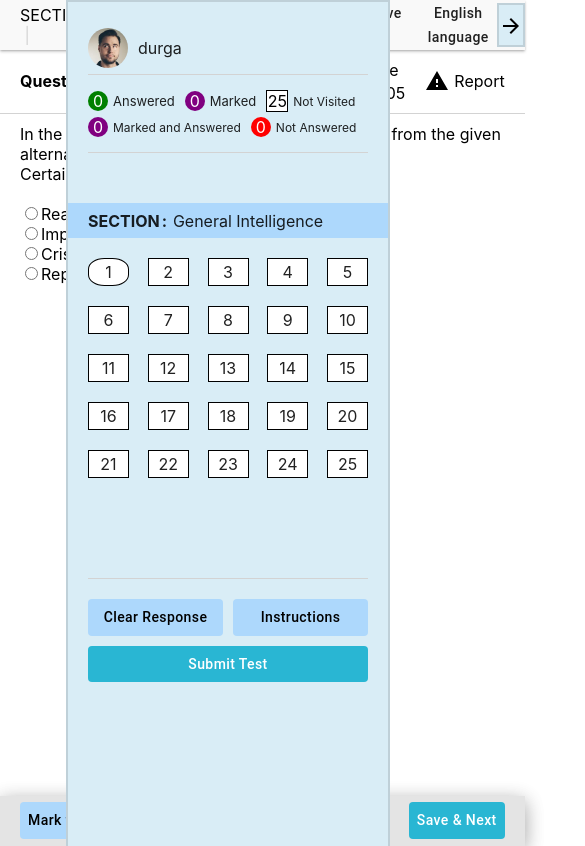
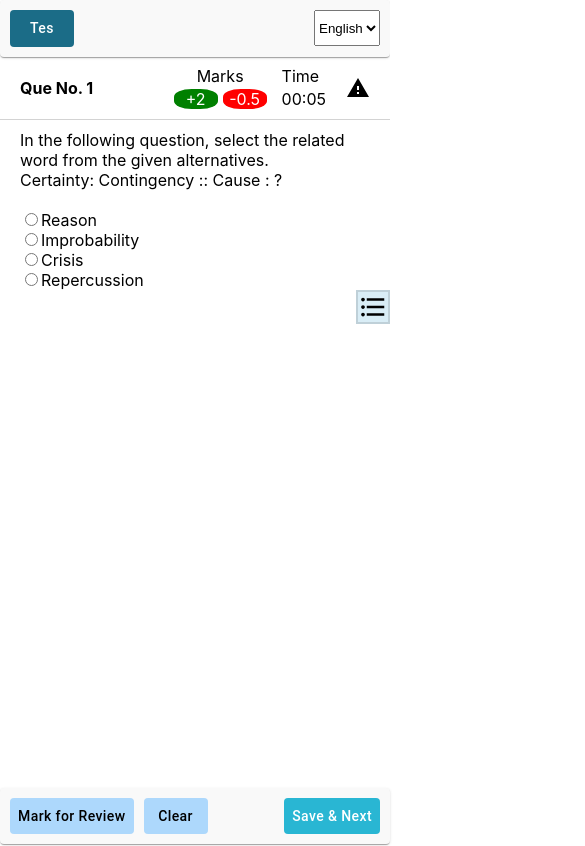
Before and after one commit to Funya1337/fl-mui-menu, a React (Create React App) app: page /mock in a window 390 px wide. Shown: the top 846 px of the page, 585 px wide, since content can reach past the window. Built offline with nearby package versions, Linux system fonts and the light colour scheme.

Commit message:
feat(mockpage): responsible

```diff
--- a/src/components/Mock/MockPage.js
+++ b/src/components/Mock/MockPage.js
@@ -1,183 +1,27 @@
 import React, { useState, useEffect } from "react";
 import clsx from "clsx";
 import ButtonMock from "../../components/ButtonMock/ButtonMock";
-import { makeStyles } from "@material-ui/core/styles";
+import { useTheme } from "@material-ui/core/styles";
 import cssVars from "../../constants/cssVars";
 import Avatar from "@material-ui/core/Avatar";
 import WarningIcon from "@material-ui/icons/Warning";
+import useMediaQuery from "@material-ui/core/useMediaQuery";
 import avatar from "../../public/avatar.jpg";
 import RightDrawer from "../RightDrawer/RightDrawer";
+import Drawer from "@material-ui/core/Drawer";
+import Button from "@material-ui/core/Button";
+import List from "@material-ui/core/List";
+import Divider from "@material-ui/core/Divider";
+import ListItem from "@material-ui/core/ListItem";
+import ListItemIcon from "@material-ui/core/ListItemIcon";
+import ListItemText from "@material-ui/core/ListItemText";
+import InboxIcon from "@material-ui/icons/MoveToInbox";
+import MailIcon from "@material-ui/icons/Mail";
 import ArrowBackIcon from "@material-ui/icons/ArrowBack";
+import Card from "@material-ui/core/Card";
 import ArrowForwardIcon from "@material-ui/icons/ArrowForward";
-
-const rightBlockWidth = 320;
-
-const useStyles = makeStyles(theme => ({
-  root: {
-    display: "flex",
-    flexDirection: "row",
-    backgroundColor: "white"
-  },
-  left: {
-    zIndex: 10,
-    flexGrow: 1,
-    transition: theme.transitions.create("margin", {
-      easing: theme.transitions.easing.sharp,
-      duration: theme.transitions.duration.leavingScreen
-    }),
-    marginRight: -rightBlockWidth
-  },
-  leftShift: {
-    transition: theme.transitions.create("margin", {
-      easing: theme.transitions.easing.easeOut,
-      duration: theme.transitions.duration.enteringScreen
-    }),
-    marginRight: 0
-  },
-  right: {
-    width: rightBlockWidth,
-    flexShrink: 0
-  },
-  rightPaper: {
-    width: rightBlockWidth,
-    backgroundColor: cssVars.rightBlockColor,
-    border: "solid 2px rgba(0,0,0,0.12)"
-  },
-  leftRow1: {
-    paddingLeft: cssVars.gapM,
-    display: "flex",
-    flexDirection: "row",
-    height: 50,
-    backgroundColor: "#f9f9f9",
-    alignItems: "center",
-    boxShadow:
-      "0px 1px 2px -1px rgba(0,0,0,0.2), 0px 2px 3px 0px rgba(0,0,0,0.14), 0px 1px 2px 0px rgba(0,0,0,0.12)"
-  },
-  blueLineStyle: {
-    display: "flex",
-    flexDirection: "row",
-    height: 35,
-    backgroundColor: cssVars.lightBlue,
-    alignItems: "center"
-  },
-  leftRow4: {
-    paddingLeft: cssVars.gapM,
-    paddingRight: cssVars.gapM,
-    display: "flex",
-    flexDirection: "row",
-    height: 50,
-    backgroundColor: "#e4e4e4",
-    alignItems: "center",
-    boxShadow:
-      "0 4px 20px 0 rgba(0, 0, 0, 0.2), 0 6px 20px 0 rgba(0, 0, 0, 0.19)"
-  },
-  drawerDivAvatar: {
-    display: "flex",
-    flexDirection: "row",
-    alignItems: "center"
-  },
-  drawerDivMiniButtons: {
-    display: "flex",
-    flexDirection: "row",
-    alignItems: "center"
-  },
-  drawerDivDownButtons: {
-    display: "flex",
-    flexDirection: "row",
-    alignItems: "center"
-  },
-  leftRow2Flex: {
-    display: "flex",
-    flexDirection: "row",
-    alignItems: "center"
-  },
-  leftRow2: {
-    paddingLeft: cssVars.gapM,
-    paddingRight: cssVars.gapM,
-    marginBottom: cssVars.gapS,
-    borderBottom: "1px solid lightgrey"
-  },
-  leftRow3: {
-    paddingLeft: cssVars.gapM,
-    paddingRight: cssVars.gapM,
-    minHeight: "calc(100vh - 172px)"
-  },
-  paddingForDrawer: {
-    padding: cssVars.gapM
-  },
-  rightRow1: {},
-  rightRow2: {},
-  rightRow3: {},
-  circle: {
-    height: 20,
-    width: 20,
-    backgroundColor: "green",
-    borderRadius: "50%",
-    color: "white",
-    textAlign: "center"
-  },
-  circle1: {
-    height: 20,
-    width: 20,
-    backgroundColor: "purple",
-    borderRadius: "50%",
-    color: "white",
-    textAlign: "center"
-  },
-  circle3: {
-    height: 20,
-    width: 20,
-    backgroundColor: "red",
-    borderRadius: "50%",
-    color: "white",
-    textAlign: "center"
-  },
-  square: {
-    height: 20,
-    width: 20,
-    backgroundColor: "white",
-    color: "black",
-    textAlign: "center",
-    border: "solid 1px black"
-  },
-  levelRow: {
-    display: "flex",
-    marginBottom: 20,
-    justifyContent: "space-between",
-    "&>div": {
-      height: 23,
-      width: 39,
-      backgroundColor: "white",
-      textAlign: "center",
-      border: "solid 1px black",
-      cursor: "pointer",
-      paddingTop: 3
-    }
-  },
-  rightBlockArrow: {
-    fontSize: 30,
-    paddingTop: 4,
-    backgroundColor: cssVars.rightBlockColor,
-    border: "solid 2px rgba(0,0,0,0.12)",
-    cursor: "pointer"
-  },
-  oval: {
-    height: 20,
-    width: 44,
-    backgroundColor: "green",
-    borderRadius: "40%",
-    textAlign: "center",
-    color: "white"
-  },
-  oval2: {
-    height: 20,
-    width: 44,
-    backgroundColor: "red",
-    borderRadius: "40%",
-    textAlign: "center",
-    color: "white"
-  }
-}));
+import FormatListBulletedIcon from "@material-ui/icons/FormatListBulleted";
+import { useStyles } from "./style";
 
 const calculator = timerTime => {
   let mins = Math.floor(timerTime / 60);
@@ -194,16 +38,126 @@ const calculator = timerTime => {
 
 export default function MockPage() {
   const classes = useStyles();
+  const theme = useTheme();
   const [rightBlockOpened, setRightBlockOpened] = React.useState(true);
   const [timerTime, setTimerTime] = useState(0);
+  const isDesktop = useMediaQuery(theme.breakpoints.up("md"));
   const handleDrawerToggle = () => {
     setRightBlockOpened(!rightBlockOpened);
   };
+
+  const [state, setState] = React.useState({
+    right: false
+  });
+
+  const toggleDrawer = (side, open) => event => {
+    if (
+      event.type === "keydown" &&
+      (event.key === "Tab" || event.key === "Shift")
+    ) {
+      return;
+    }
+
+    setState({ ...state, [side]: open });
+  };
+
+  const sideList = side => (
+    <div
+      className={classes.list}
+      role="presentation"
+      onClick={toggleDrawer(side, false)}
+      onKeyDown={toggleDrawer(side, false)}
+    >
+      <div className={classes.paddingForDrawer}>
+        <div className={classes.drawerDivAvatar}>
+          <Avatar alt="Remy Sharp" src={avatar} />
+          <div style={{ paddingLeft: 10 }}>
+            <p>durga</p>
+          </div>
+        </div>
+        <div style={{ paddingTop: 10 }} />
+        <div className={classes.drawerDivMiniButtons}>
+          <div className={classes.circle}>0</div>
+          <div style={{ fontSize: 10, paddingLeft: 5 }}>Answered</div>
+          <div style={{ paddingLeft: 10 }} />
+          <div className={classes.circle1}>0</div>
+          <div style={{ fontSize: 10, paddingLeft: 5 }}>Marked</div>
+          <div style={{ paddingLeft: 10 }} />
+          <div className={classes.square}>25</div>
+          <div style={{ fontSize: 10, paddingLeft: 5 }}>Not Visited</div>
+        </div>
+        <div style={{ paddingTop: 10 }} />
+        <div className={classes.drawerDivMiniButtons}>
+          <div className={classes.circle1}>0</div>
+          <div style={{ fontSize: 11, paddingLeft: 5 }}>
+            Marked and Answered
+          </div>
+          <div style={{ paddingLeft: 10 }} />
+          <div className={classes.circle3}>0</div>
+          <div style={{ fontSize: 11, paddingLeft: 5 }}>Not Answered</div>
+        </div>
+      </div>
+      <div style={{ paddingBottom: 30 }} />
+      <div className={classes.blueLineStyle}>
+        <strong style={{ paddingRight: 2, paddingLeft: 20 }}>SECTION</strong>
+        <strong style={{ paddingRight: 2 }}>:&nbsp;</strong>
+        <p>Test</p>
+      </div>
+      <div className={classes.paddingForDrawer}>
+        {renderTasksTableMobile()}
+        <div className={classes.drawerDivDownButtons}>
+          <ButtonMock
+            rootStyle={{
+              flexBasis: 100,
+              flexGrow: 1,
+              flexShrink: 0,
+              marginLeft: 0
+            }}
+            style={{ width: "100%" }}
+            text="Clear"
+            bottomButtonStyleMockActive={true}
+            isTextStylesActive={true}
+          />
+          <ButtonMock
+            rootStyle={{ flexBasis: 100, flexGrow: 1, flexShrink: 0 }}
+            style={{ width: "100%" }}
+            text="Instructions"
+            bottomButtonStyleMockActive={true}
+            isTextStylesActive={true}
+          />
+        </div>
+        <div style={{ paddingBottom: 10 }} />
+        <ButtonMock
+          rootStyle={{ marginLeft: 0 }}
+          text="Submit Test"
+          bottomButtonStyleMockOtherActive={true}
+          isTextStylesActive={true}
+          fullScreenButtonActive={true}
+        />
+      </div>
+    </div>
+  );
 
   const renderTasksTable = () => {
     let el = [...Array(5).keys()];
     const res = el.map((_el, index) => (
       <div className={classes.levelRow} key={index}>
+        <div style={{ borderRadius: index === 0 ? "40%" : 0 }} key={0}>
+          {1 + index * 5}
+        </div>
+        <div key={1}>{2 + index * 5}</div>
+        <div key={2}>{3 + index * 5}</div>
+        <div key={3}>{4 + index * 5}</div>
+        <div key={4}>{5 + index * 5}</div>
+      </div>
+    ));
+    return <div>{res}</div>;
+  };
+
+  const renderTasksTableMobile = () => {
+    let el = [...Array(5).keys()];
+    const res = el.map((_el, index) => (
+      <div className={classes.levelRow1} key={index}>
         <div style={{ borderRadius: index === 0 ? "40%" : 0 }} key={0}>
           {1 + index * 5}
         </div>
@@ -228,16 +182,19 @@ export default function MockPage() {
           [classes.leftShift]: rightBlockOpened
         })}
       >
-        <div className={classes.leftRow1}>
-          <div>
+        {isDesktop ? (
+          <Card className={classes.card}>
+            <div className={classes.headerButtonFlex}>
               SECTIONS <span style={{ color: "lightgrey" }}>&nbsp;|</span>
-          </div>
               <ButtonMock
                 isTextStylesActive={true}
                 isActive={true}
                 text={"General Intelligence"}
               />
-          <ButtonMock isTextStylesActive={true} text={"General Awareness"} />
+              <ButtonMock
+                isTextStylesActive={true}
+                text={"General Awareness"}
+              />
               <ButtonMock
                 text={"Quantitative Aptitude"}
                 isTextStylesActive={true}
@@ -247,13 +204,43 @@ export default function MockPage() {
                 text={"English language"}
                 rootStyle={{ flexGrow: 1 }}
               />
-          <div className={classes.rightBlockArrow} onClick={handleDrawerToggle}>
+              {isDesktop ? (
+                <div
+                  className={classes.rightBlockArrow}
+                  onClick={handleDrawerToggle}
+                >
                   {rightBlockOpened ? <ArrowForwardIcon /> : <ArrowBackIcon />}
                 </div>
+              ) : (
+                ""
+              )}
             </div>
+          </Card>
+        ) : (
+          <Card className={classes.card}>
+            <div className={classes.headerButtonFlex}>
+              <ButtonMock
+                rootStyle={{ margin: 0 }}
+                isTextStylesActive={true}
+                isActive={true}
+                text={"Tes"}
+              />
+              <div style={{ flexGrow: 1 }} />
+              <select className={classes.mobileSelectStyle}>
+                <option value="0">English</option>
+                <option value="1">Hindi</option>
+              </select>
+            </div>
+          </Card>
+        )}
+
         <div className={classes.leftRow2}>
           <div className={classes.leftRow2Flex}>
+            {isDesktop ? (
               <h4 style={{ flexGrow: 1 }}>Question No. 1</h4>
+            ) : (
+              <h4 style={{ flexGrow: 1 }}>Que No. 1</h4>
+            )}
             <div>
               <div style={{ textAlign: "center", marginBottom: 3 }}>Marks</div>
               <div>
@@ -269,7 +256,7 @@ export default function MockPage() {
               <div style={{ paddingRight: 20 }}>{calculator(timerTime)}</div>
             </div>
             <WarningIcon />
-            <div style={{ paddingLeft: 5 }}>Report</div>
+            {isDesktop ? <div style={{ paddingLeft: 5 }}>Report</div> : ""}
           </div>
         </div>
         <div className={classes.leftRow3}>
@@ -297,8 +284,19 @@ export default function MockPage() {
               Repercussion
             </div>
           </div>
+          {/* <Button onClick={toggleDrawer("right", true)}>Open Right</Button> */}
+          {isDesktop ? (
+            ""
+          ) : (
+            <FormatListBulletedIcon
+              onClick={toggleDrawer("right", true)}
+              className={classes.rightBlockArrowMobile}
+            />
+          )}
         </div>
-        <div className={classes.leftRow4}>
+        <Card className={classes.mockPageFooter}>
+          {isDesktop ? (
+            <div className={classes.footerFixer}>
               <ButtonMock
                 rootStyle={{ marginLeft: 0 }}
                 text="Mark for Review & Next"
@@ -309,6 +307,26 @@ export default function MockPage() {
                 text="Clear Response"
                 bottomButtonStyleMockActive={true}
                 isTextStylesActive={true}
+                rootStyle={{ float: "right" }}
+              />
+              <ButtonMock
+                text="Save & Next"
+                bottomButtonStyleMockOtherActive={true}
+                isTextStylesActive={true}
+              />
+            </div>
+          ) : (
+            <div className={classes.footerFixer}>
+              <ButtonMock
+                rootStyle={{ marginLeft: 0 }}
+                text="Mark for Review"
+                bottomButtonStyleMockActive={true}
+                isTextStylesActive={true}
+              />
+              <ButtonMock
+                text="Clear"
+                bottomButtonStyleMockActive={true}
+                isTextStylesActive={true}
                 rootStyle={{ flexGrow: 1 }}
               />
               <ButtonMock
@@ -317,7 +335,10 @@ export default function MockPage() {
                 isTextStylesActive={true}
               />
             </div>
+          )}
+        </Card>
       </div>
+      {isDesktop ? (
         <RightDrawer
           open={rightBlockOpened}
           className={classes.right}
@@ -359,7 +380,9 @@ export default function MockPage() {
           </div>
           <div style={{ paddingBottom: 30 }} />
           <div className={classes.blueLineStyle}>
-          <strong style={{ paddingRight: 2, paddingLeft: 20 }}>SECTION</strong>
+            <strong style={{ paddingRight: 2, paddingLeft: 20 }}>
+              SECTION
+            </strong>
             <strong style={{ paddingRight: 2 }}>:&nbsp;</strong>
             <p>General Intelligence</p>
           </div>
@@ -388,7 +411,6 @@ export default function MockPage() {
                   bottomButtonStyleMockActive={true}
                   isTextStylesActive={true}
                 />
-            </div>
                 <div style={{ paddingBottom: 10 }} />
                 <ButtonMock
                   rootStyle={{ marginLeft: 0 }}
@@ -399,7 +421,19 @@ export default function MockPage() {
                 />
               </div>
             </div>
+          </div>
         </RightDrawer>
+      ) : (
+        <Drawer
+          anchor="right"
+          style={{ backgroundColor: "whi" }}
+          open={state.right}
+          classes={{ paper: classes.paperDrawer }}
+          onClose={toggleDrawer("right", false)}
+        >
+          {sideList("right")}
+        </Drawer>
+      )}
     </div>
   );
 }
--- /dev/null
+++ b/src/components/Mock/style.js
@@ -0,0 +1,242 @@
+import { makeStyles, useTheme } from "@material-ui/core/styles";
+import cssVars from "../../constants/cssVars";
+const rightBlockWidth = 320;
+
+export const useStyles = makeStyles(theme => ({
+  root: {
+    display: "flex",
+    flexDirection: "row",
+    backgroundColor: "white"
+  },
+  left: {
+    zIndex: 10,
+    flexGrow: 1,
+    transition: theme.transitions.create("margin", {
+      easing: theme.transitions.easing.sharp,
+      duration: theme.transitions.duration.leavingScreen
+    }),
+    marginRight: -rightBlockWidth
+  },
+  leftShift: {
+    transition: theme.transitions.create("margin", {
+      easing: theme.transitions.easing.easeOut,
+      duration: theme.transitions.duration.enteringScreen
+    }),
+    marginRight: 0
+  },
+  right: {
+    width: rightBlockWidth,
+    flexShrink: 0
+  },
+  rightPaper: {
+    width: rightBlockWidth,
+    backgroundColor: cssVars.rightBlockColor,
+    border: "solid 2px rgba(0,0,0,0.12)"
+  },
+  card: {
+    minHeight: 50,
+    background: "#f9f9f9"
+  },
+  leftRow1: {
+    paddingLeft: cssVars.gapM,
+    display: "flex",
+    flexDirection: "row",
+    height: 50,
+    backgroundColor: "#f9f9f9",
+    alignItems: "center",
+    boxShadow:
+      "0px 1px 2px -1px rgba(0,0,0,0.2), 0px 2px 3px 0px rgba(0,0,0,0.14), 0px 1px 2px 0px rgba(0,0,0,0.12)"
+  },
+  headerButtonFlex: {
+    display: "flex",
+    flexDirection: "row",
+    alignItems: "center",
+    padding: 10
+  },
+  blueLineStyle: {
+    display: "flex",
+    flexDirection: "row",
+    height: 35,
+    backgroundColor: cssVars.lightBlue,
+    alignItems: "center"
+  },
+  leftRow4: {
+    paddingLeft: cssVars.gapM,
+    paddingRight: cssVars.gapM,
+    display: "flex",
+    flexDirection: "row",
+    height: 50,
+    backgroundColor: "#f9f9f9",
+    alignItems: "center",
+    boxShadow:
+      "0 4px 10px 0 rgba(0, 0, 0, 0.2), 0 6px 20px 0 rgba(0, 0, 0, 0.19)"
+  },
+  leftRow4Mobile: {
+    backgroundColor: "#f9f9f9",
+    boxShadow:
+      "0 4px 10px 0 rgba(0, 0, 0, 0.2), 0 6px 20px 0 rgba(0, 0, 0, 0.19)",
+    height: 50
+  },
+  drawerDivAvatar: {
+    display: "flex",
+    flexDirection: "row",
+    alignItems: "center"
+  },
+  drawerDivMiniButtons: {
+    display: "flex",
+    flexDirection: "row",
+    alignItems: "center"
+  },
+  drawerDivDownButtons: {
+    display: "flex",
+    flexDirection: "row",
+    alignItems: "center"
+  },
+  fixDrawerContent: {
+    position: "fixed",
+    left: 0,
+    bottom: 0,
+    width: "100%"
+  },
+  leftRow2Flex: {
+    display: "flex",
+    flexDirection: "row",
+    alignItems: "center"
+  },
+  leftRow2: {
+    paddingLeft: cssVars.gapM,
+    paddingRight: cssVars.gapM,
+    marginBottom: cssVars.gapS,
+    borderBottom: "1px solid lightgrey"
+  },
+  leftRow3: {
+    paddingLeft: cssVars.gapM,
+    paddingRight: cssVars.gapM,
+    minHeight: "calc(100vh - 172px)"
+  },
+  paddingForDrawer: {
+    padding: cssVars.gapM
+  },
+  rightRow1: {},
+  rightRow2: {},
+  rightRow3: {},
+  circle: {
+    height: 20,
+    width: 20,
+    backgroundColor: "green",
+    borderRadius: "50%",
+    color: "white",
+    textAlign: "center"
+  },
+  mobileSelectStyle: {
+    height: 36
+  },
+  mockPageFooter: {
+    position: "fixed",
+    width: "100%",
+    left: 0,
+    bottom: 0,
+    minHeight: 50,
+    backgroundColor: "#f9f9f9"
+  },
+  footerFixer: {
+    display: "flex",
+    flexDirection: "row",
+    alignItems: "center",
+    padding: 10,
+    whiteSpace: "nowrap"
+  },
+  circle1: {
+    height: 20,
+    width: 20,
+    backgroundColor: "purple",
+    borderRadius: "50%",
+    color: "white",
+    textAlign: "center"
+  },
+  list: {
+    width: 250
+  },
+  paperDrawer: {
+    backgroundColor: cssVars.rightBlockColor,
+    border: "solid 2px rgba(0,0,0,0.12)"
+  },
+  fullList: {
+    width: "auto"
+  },
+  circle3: {
+    height: 20,
+    width: 20,
+    backgroundColor: "red",
+    borderRadius: "50%",
+    color: "white",
+    textAlign: "center"
+  },
+  square: {
+    height: 20,
+    width: 20,
+    backgroundColor: "white",
+    color: "black",
+    textAlign: "center",
+    border: "solid 1px black"
+  },
+  levelRow: {
+    display: "flex",
+    marginBottom: 20,
+    justifyContent: "space-between",
+    "&>div": {
+      height: 23,
+      width: 39,
+      backgroundColor: "white",
+      textAlign: "center",
+      border: "solid 1px black",
+      cursor: "pointer",
+      paddingTop: 3
+    }
+  },
+  levelRow1: {
+    display: "flex",
+    marginBottom: 20,
+    justifyContent: "space-between",
+    "&>div": {
+      height: 23,
+      width: 30,
+      backgroundColor: "white",
+      textAlign: "center",
+      border: "solid 1px black",
+      cursor: "pointer",
+      paddingTop: 3
+    }
+  },
+  rightBlockArrow: {
+    fontSize: 30,
+    paddingTop: 4,
+    backgroundColor: cssVars.rightBlockColor,
+    border: "solid 2px rgba(0,0,0,0.12)",
+    cursor: "pointer"
+  },
+  rightBlockArrowMobile: {
+    fontSize: 30,
+    position: "absolute",
+    right: 0,
+    backgroundColor: cssVars.rightBlockColor,
+    border: "solid 2px rgba(0,0,0,0.12)",
+    cursor: "pointer"
+  },
+  oval: {
+    height: 20,
+    width: 44,
+    backgroundColor: "green",
+    borderRadius: "40%",
+    textAlign: "center",
+    color: "white"
+  },
+  oval2: {
+    height: 20,
+    width: 44,
+    backgroundColor: "red",
+    borderRadius: "40%",
+    textAlign: "center",
+    color: "white"
+  }
+}));
```
Lines whose indentation alone changed are shown as unchanged.
